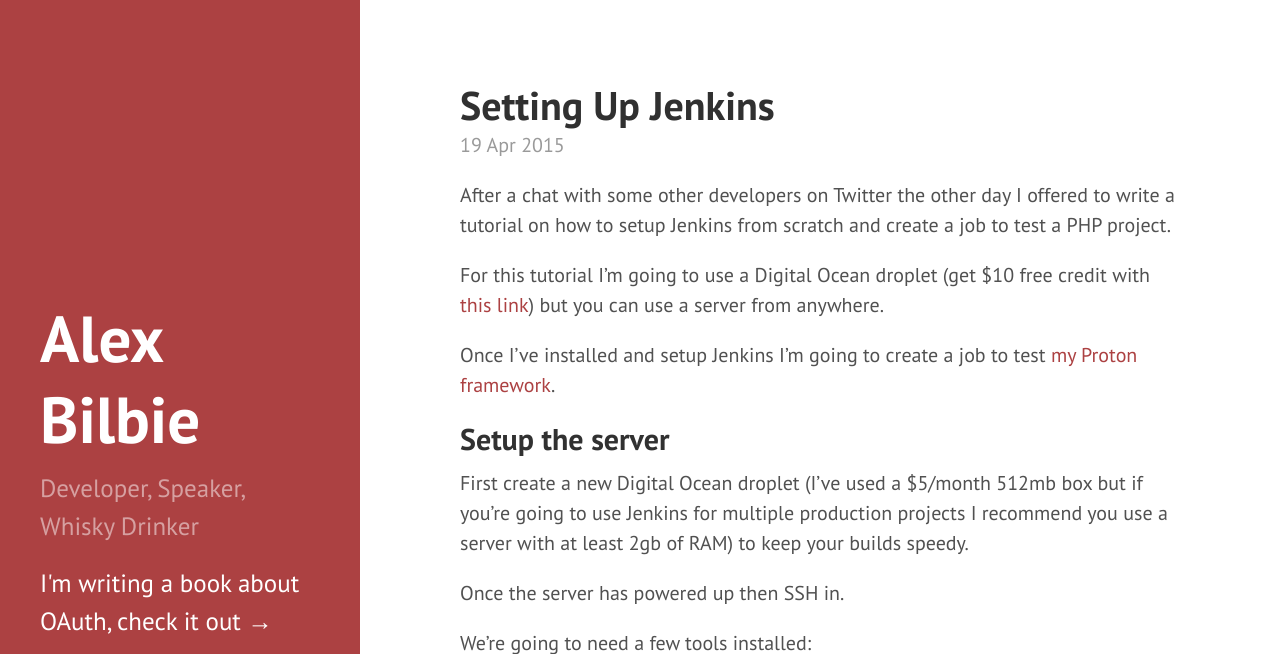
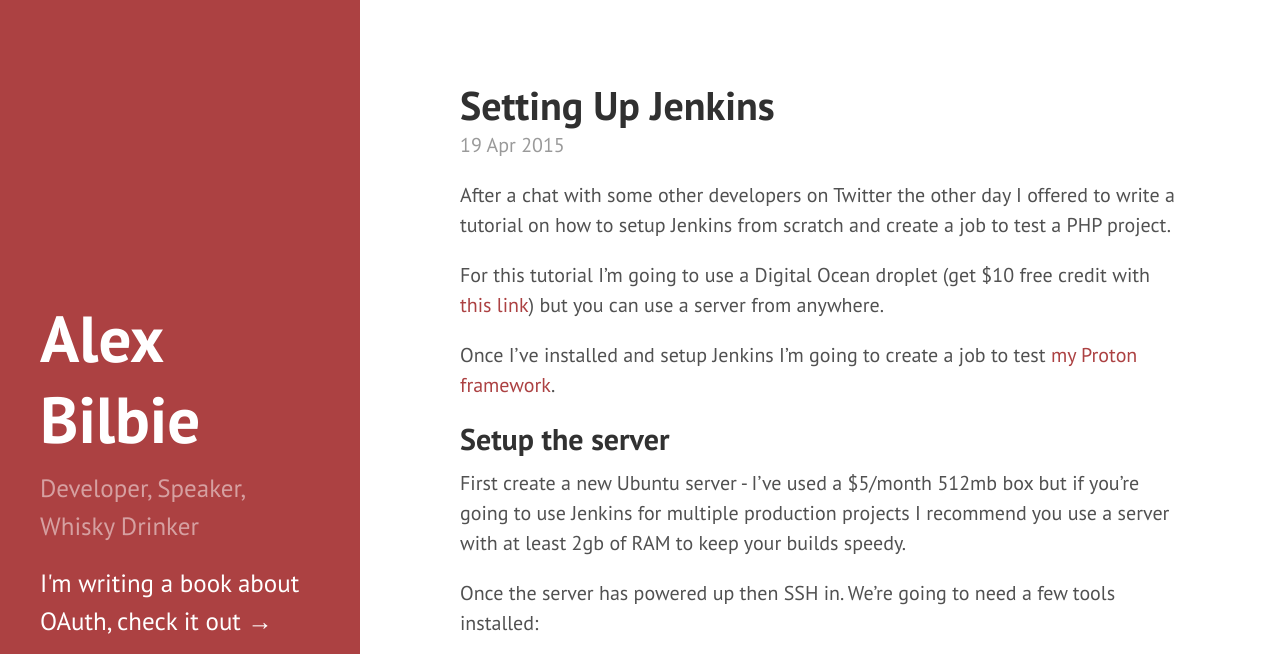
Before and after one commit to alexbilbie/alexbilbie.github.com, a Jekyll site: the page built from _posts/2015-04-18-setting-up-jenkins.md, in a window 1280 px wide and 900 px high, cut to the strip 0-654 px from the top of the window. Built offline with Jekyll 4.4.1, drawn with Linux system fonts in a browser that asks for light colours; Markdown is read by kramdown in place of the engine named in the settings.

Commit message:
Paragraph fixes

```diff
--- a/_posts/2015-04-18-setting-up-jenkins.md
+++ b/_posts/2015-04-18-setting-up-jenkins.md
@@ -12,11 +12,9 @@ Once I've installed and setup Jenkins I'm going to create a job to test [my Prot
 
 ## Setup the server
 
-First create a new Digital Ocean droplet (I've used a $5/month 512mb box but if you're going to use Jenkins for multiple production projects I recommend you use a server with at least 2gb of RAM) to keep your builds speedy.
+First create a new Ubuntu server - I've used a $5/month 512mb box but if you're going to use Jenkins for multiple production projects I recommend you use a server with at least 2gb of RAM to keep your builds speedy.
 
-Once the server has powered up then SSH in.
-
-We're going to need a few tools installed:
+Once the server has powered up then SSH in. We're going to need a few tools installed:
 
 <script src="https://gist.github.com/alexbilbie/17f0bcf9f33c48164972.js"></script>
 
```
